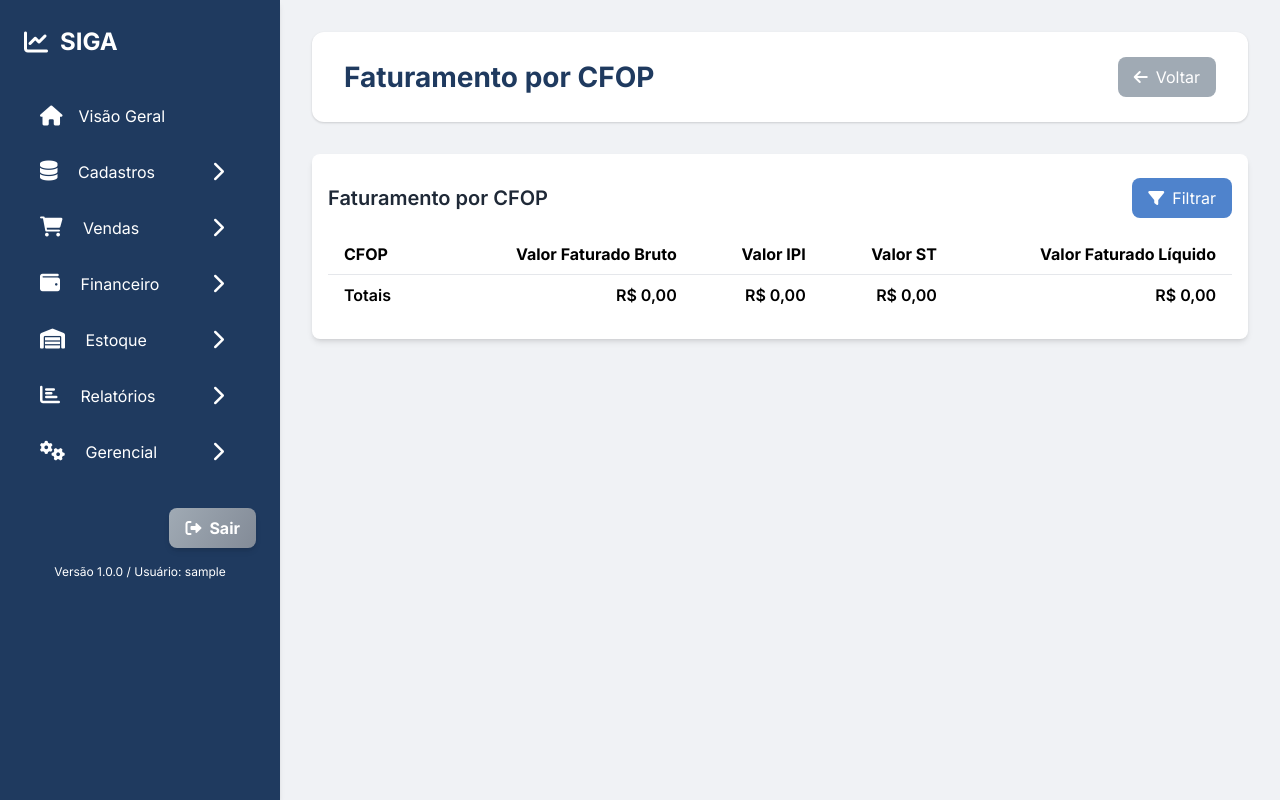
After one commit to FabioVRocha/SIGA, a Flask app: page /report_revenue_by_cfop in a window 1280 px wide. The commit adds this page. Run offline with Flask 3, Linux system fonts and the light colour scheme; the visitor is signed in with stand-in values (Sample User, id 1); data that the repository does not hold is empty; some libraries are stand-ins or nearby versions.

Commit message:
Faturamento Por CFOP

```diff
--- a/app.py
+++ b/app.py
@@ -453,6 +453,125 @@ def fetch_monthly_revenue(year, filters):
             conn.close()
 
     return monthly_totals
+
+
+def fetch_revenue_by_cfop(filters):
+    """Retorna o faturamento agregado por CFOP."""
+    conn = get_erp_db_connection()
+    data = []
+
+    if conn:
+        try:
+            cur = conn.cursor()
+
+            user_id = session.get('user_id')
+            transaction_signs = parse_transaction_signs(
+                get_user_parameters(user_id, 'invoice_transaction_signs')
+            )
+            selected_transactions = list(transaction_signs.keys())
+            if not selected_transactions:
+                selected_transactions_str = get_user_parameters(
+                    user_id, 'selected_invoice_transactions'
+                )
+                if selected_transactions_str:
+                    selected_transactions = [t for t in selected_transactions_str.split(',') if t]
+                    transaction_signs = {t: '+' for t in selected_transactions}
+
+            sql = """
+                SELECT op.operacao,
+                       SUM(tm.privltotal + tm.privlipi + tm.privlsubst) AS valor_bruto,
+                       SUM(tm.privlipi) AS valor_ipi,
+                       SUM(tm.privlsubst) AS valor_st,
+                       SUM(tm.privltotal) AS valor_liquido,
+                       op.opetransac
+                FROM doctos d
+                LEFT JOIN empresa e ON d.notclifor = e.empresa
+                LEFT JOIN cidade c ON d.noscidade = c.cidade
+                LEFT JOIN toqmovi tm ON d.controle = tm.itecontrol
+                LEFT JOIN produto p ON tm.priproduto = p.produto
+                LEFT JOIN grupo g ON p.grupo = g.grupo
+                LEFT JOIN opera op ON d.operacao = op.operacao
+                WHERE EXTRACT(YEAR FROM d.notdata) = %s
+            """
+            params = [filters.get('year')]
+
+            months = filters.get('month')
+            if months:
+                month_tokens = months if isinstance(months, list) else [months]
+                valid_months = []
+                for m in month_tokens:
+                    try:
+                        valid_months.append(int(m))
+                    except ValueError:
+                        continue
+                if valid_months:
+                    if len(valid_months) == 1:
+                        sql += " AND EXTRACT(MONTH FROM d.notdata) = %s"
+                        params.append(valid_months[0])
+                    else:
+                        placeholders = ','.join(['%s'] * len(valid_months))
+                        sql += f" AND EXTRACT(MONTH FROM d.notdata) IN ({placeholders})"
+                        params.extend(valid_months)
+
+            if filters.get('state'):
+                sql += " AND c.uf = %s"
+                params.append(filters['state'])
+            if filters.get('city'):
+                sql += " AND c.ciddes = %s"
+                params.append(filters['city'])
+            if filters.get('vendor'):
+                sql += " AND d.notvendedor = %s"
+                params.append(filters['vendor'])
+
+            if filters.get('line'):
+                matching_group_codes = []
+                temp_conn = get_erp_db_connection()
+                if temp_conn:
+                    try:
+                        temp_cur = temp_conn.cursor()
+                        temp_cur.execute("SELECT grupo, grunome FROM grupo;")
+                        groups_data = temp_cur.fetchall()
+                        temp_cur.close()
+                        for code, name in groups_data:
+                            if get_product_line(name) == filters['line']:
+                                matching_group_codes.append(code)
+                    except Error as e:
+                        print(f'Erro ao buscar grupos para filtro de linha: {e}')
+                    finally:
+                        temp_conn.close()
+                if matching_group_codes:
+                    placeholders = ','.join(['%s'] * len(matching_group_codes))
+                    sql += f" AND g.grupo IN ({placeholders})"
+                    params.extend(matching_group_codes)
+                else:
+                    sql += " AND FALSE"
+
+            if selected_transactions:
+                placeholders = ','.join(['%s'] * len(selected_transactions))
+                sql += f" AND op.opetransac IN ({placeholders})"
+                params.extend(selected_transactions)
+
+            sql += " GROUP BY op.operacao, op.opetransac ORDER BY op.operacao"
+
+            cur.execute(sql, tuple(params))
+            results = cur.fetchall()
+            for cfop, bruto, ipi, st, liquido, transac in results:
+                sign = transaction_signs.get(str(transac), '+')
+                mult = -1 if sign == '-' else 1
+                data.append({
+                    'cfop': cfop,
+                    'valor_bruto': float(bruto or 0) * mult,
+                    'valor_ipi': float(ipi or 0) * mult,
+                    'valor_st': float(st or 0) * mult,
+                    'valor_liquido': float(liquido or 0) * mult
+                })
+            cur.close()
+        except Error as e:
+            print(f'Erro ao buscar faturamento por CFOP: {e}')
+        finally:
+            conn.close()
+
+    return data
 
 def parse_regcar_description(rgcdes_string):
     """
@@ -1054,10 +1173,33 @@ def product_batches_list():
     return render_template('placeholder.html', page_title="Lotes de Produto", system_version=SYSTEM_VERSION, usuario_logado=session.get('username', 'Convidado'))
 
 # --- Rotas de Placeholder para o Menu (Relatórios) ---
-@app.route('/report_sales_by_product')
+@app.route('/report_revenue_by_cfop')
 @login_required
-def report_sales_by_product():
-    return render_template('placeholder.html', page_title="Relatório: Vendas por Produto", system_version=SYSTEM_VERSION, usuario_logado=session.get('username', 'Convidado'))
+def report_revenue_by_cfop():
+    current_year = int(request.args.get('year', datetime.date.today().year))
+    filters = {
+        'year': current_year,
+        'month': request.args.getlist('month'),
+        'state': request.args.get('state'),
+        'city': request.args.get('city'),
+        'vendor': request.args.get('vendor'),
+        'line': request.args.get('line')
+    }
+    data = fetch_revenue_by_cfop(filters)
+    totals = {
+        'valor_bruto': sum(row['valor_bruto'] for row in data),
+        'valor_ipi': sum(row['valor_ipi'] for row in data),
+        'valor_st': sum(row['valor_st'] for row in data),
+        'valor_liquido': sum(row['valor_liquido'] for row in data)
+    }
+    return render_template(
+        'report_revenue_by_cfop.html',
+        data=data,
+        filters=filters,
+        totals=totals,
+        system_version=SYSTEM_VERSION,
+        usuario_logado=session.get('username', 'Convidado')
+    )
 
 @app.route('/report_customer_sales')
 @login_required
--- /dev/null
+++ b/templates/report_revenue_by_cfop.html
@@ -0,0 +1,119 @@
+{% extends "base.html" %}
+
+{% block title %}Faturamento por CFOP{% endblock %}
+
+{% block page_title %}Faturamento por CFOP{% endblock %}
+
+{% block header_action %}
+<a href="{{ url_for('revenue_reports') }}" class="btn-secondary flex items-center px-4 py-2 rounded-lg">
+    <i class="fas fa-arrow-left mr-2"></i> Voltar
+</a>
+{% endblock %}
+
+{% block content %}
+<div class="container mx-auto px-4 py-6 bg-white rounded-lg shadow-md">
+    <div class="flex justify-between items-center mb-4">
+        <h2 class="text-xl font-semibold text-gray-800">Faturamento por CFOP</h2>
+        <button id="openFilterModalBtn" class="btn-primary flex items-center px-4 py-2 rounded-lg">
+            <i class="fas fa-filter mr-2"></i> Filtrar
+        </button>
+    </div>
+    <div class="overflow-x-auto">
+        <table class="min-w-full divide-y divide-gray-200">
+            <thead>
+                <tr>
+                    <th class="px-4 py-2 text-left">CFOP</th>
+                    <th class="px-4 py-2 text-right">Valor Faturado Bruto</th>
+                    <th class="px-4 py-2 text-right">Valor IPI</th>
+                    <th class="px-4 py-2 text-right">Valor ST</th>
+                    <th class="px-4 py-2 text-right">Valor Faturado Líquido</th>
+                </tr>
+            </thead>
+            <tbody>
+                {% for row in data %}
+                <tr class="odd:bg-white even:bg-gray-100">
+                    <td class="px-4 py-2">{{ row.cfop }}</td>
+                    <td class="px-4 py-2 text-right">{{ row.valor_bruto | format_currency_brl }}</td>
+                    <td class="px-4 py-2 text-right">{{ row.valor_ipi | format_currency_brl }}</td>
+                    <td class="px-4 py-2 text-right">{{ row.valor_st | format_currency_brl }}</td>
+                    <td class="px-4 py-2 text-right">{{ row.valor_liquido | format_currency_brl }}</td>
+                </tr>
+                {% endfor %}
+            </tbody>
+            <tfoot>
+                <tr class="font-semibold">
+                    <td class="px-4 py-2">Totais</td>
+                    <td class="px-4 py-2 text-right">{{ totals.valor_bruto | format_currency_brl }}</td>
+                    <td class="px-4 py-2 text-right">{{ totals.valor_ipi | format_currency_brl }}</td>
+                    <td class="px-4 py-2 text-right">{{ totals.valor_st | format_currency_brl }}</td>
+                    <td class="px-4 py-2 text-right">{{ totals.valor_liquido | format_currency_brl }}</td>
+                </tr>
+            </tfoot>
+        </table>
+    </div>
+</div>
+
+<div id="filterModal" class="fixed z-10 inset-0 overflow-y-auto hidden">
+  <div class="flex items-end justify-center min-h-screen pt-4 px-4 pb-20 text-center sm:block sm:p-0">
+    <div class="fixed inset-0 transition-opacity" aria-hidden="true">
+      <div class="absolute inset-0 bg-gray-500 opacity-75"></div>
+    </div>
+    <span class="hidden sm:inline-block sm:align-middle sm:h-screen" aria-hidden="true">&#8203;</span>
+    <div class="inline-block align-bottom bg-white rounded-lg text-left overflow-hidden shadow-xl transform transition-all sm:my-8 sm:align-middle sm:max-w-lg sm:w-full">
+      <form id="filterForm" method="get" action="{{ url_for('report_revenue_by_cfop') }}" class="bg-white p-6">
+        <div class="grid grid-cols-1 gap-4">
+            <div>
+                <label for="year" class="block text-sm font-medium text-gray-700">Ano</label>
+                <input type="number" name="year" id="year" value="{{ filters.year }}" class="mt-1 p-2 border rounded w-full">
+            </div>
+            <div>
+                <label for="month" class="block text-sm font-medium text-gray-700">Mês</label>
+                <select name="month" id="month" multiple class="mt-1 p-2 border rounded w-full">
+                    {% for m in range(1,13) %}
+                    <option value="{{ m }}" {% if filters.month and (m|string) in filters.month %}selected{% endif %}>{{ "%02d"%m }}</option>
+                    {% endfor %}
+                </select>
+            </div>
+            <div>
+                <label for="state" class="block text-sm font-medium text-gray-700">Estado</label>
+                <input type="text" name="state" id="state" value="{{ filters.state or '' }}" class="mt-1 p-2 border rounded w-full">
+            </div>
+            <div>
+                <label for="city" class="block text-sm font-medium text-gray-700">Cidade</label>
+                <input type="text" name="city" id="city" value="{{ filters.city or '' }}" class="mt-1 p-2 border rounded w-full">
+            </div>
+            <div>
+                <label for="vendor" class="block text-sm font-medium text-gray-700">Vendedor</label>
+                <input type="text" name="vendor" id="vendor" value="{{ filters.vendor or '' }}" class="mt-1 p-2 border rounded w-full">
+            </div>
+            <div>
+                <label for="line" class="block text-sm font-medium text-gray-700">Linha</label>
+                <input type="text" name="line" id="line" value="{{ filters.line or '' }}" class="mt-1 p-2 border rounded w-full">
+            </div>
+        </div>
+        <div class="mt-4 flex justify-end">
+            <button type="button" id="closeFilterModalBtn" class="mr-2 px-4 py-2 rounded bg-gray-300">Cancelar</button>
+            <button type="submit" class="px-4 py-2 rounded bg-blue-600 text-white">Aplicar</button>
+        </div>
+      </form>
+    </div>
+  </div>
+</div>
+{% endblock %}
+
+{% block scripts %}
+<script>
+document.addEventListener('DOMContentLoaded', () => {
+    const filterModal = document.getElementById('filterModal');
+    const openFilterModalBtn = document.getElementById('openFilterModalBtn');
+    const closeFilterModalBtn = document.getElementById('closeFilterModalBtn');
+
+    const openModal = () => filterModal.classList.remove('hidden');
+    const closeModal = () => filterModal.classList.add('hidden');
+
+    openFilterModalBtn.addEventListener('click', openModal);
+    closeFilterModalBtn.addEventListener('click', closeModal);
+    window.addEventListener('click', (e) => { if(e.target === filterModal) closeModal(); });
+});
+</script>
+{% endblock %}
```
Also changed, not shown: templates/revenue_reports.html (+4 -4 lines).
